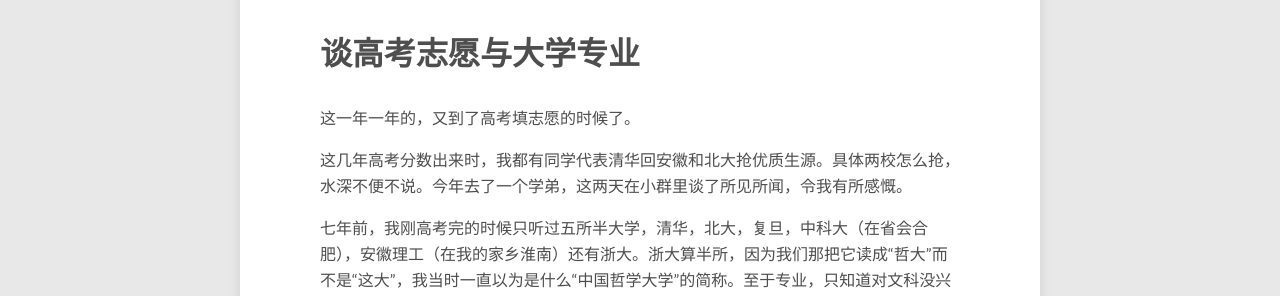
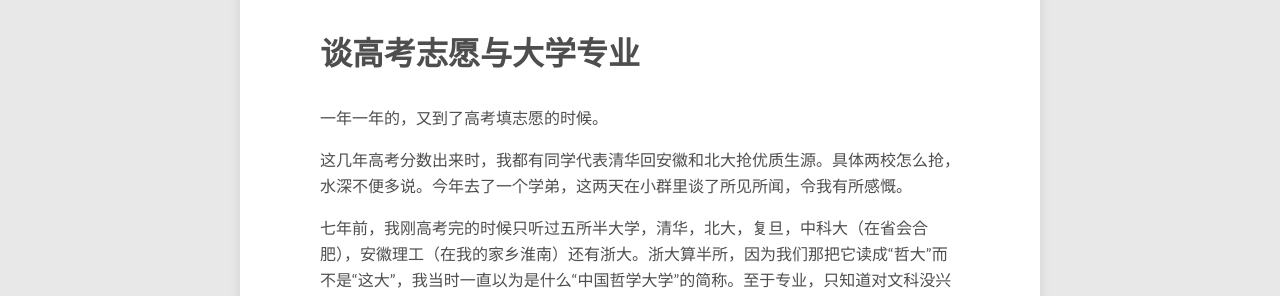
Before and after one commit to pawnty/pawnty.github.io, a Jekyll site: the page built from _posts/2016-06-25-major-picking.md, in a window 1280 px wide and 900 px high. Shown: the part 400-696 px from the top of the window. Built offline with Jekyll 4.4.1, drawn with Linux system fonts in a browser that asks for light colours; nearby versions of some CDN libraries; comment, search, counter and statistics services are not loaded.

Commit message:
Update 2016-06-25-major-picking.md

```diff
--- a/_posts/2016-06-25-major-picking.md
+++ b/_posts/2016-06-25-major-picking.md
@@ -7,9 +7,9 @@
 categories: [thoughts]
 ---
 
-这一年一年的，又到了高考填志愿的时候了。
+一年一年的，又到了高考填志愿的时候。
 
-这几年高考分数出来时，我都有同学代表清华回安徽和北大抢优质生源。具体两校怎么抢，水深不便不说。今年去了一个学弟，这两天在小群里谈了所见所闻，令我有所感慨。
+这几年高考分数出来时，我都有同学代表清华回安徽和北大抢优质生源。具体两校怎么抢，水深不便多说。今年去了一个学弟，这两天在小群里谈了所见所闻，令我有所感慨。
 
 七年前，我刚高考完的时候只听过五所半大学，清华，北大，复旦，中科大（在省会合肥），安徽理工（在我的家乡淮南）还有浙大。浙大算半所，因为我们那把它读成“哲大”而不是“这大”，我当时一直以为是什么“中国哲学大学”的简称。至于专业，只知道对文科没兴趣，不学文科。
 
```
